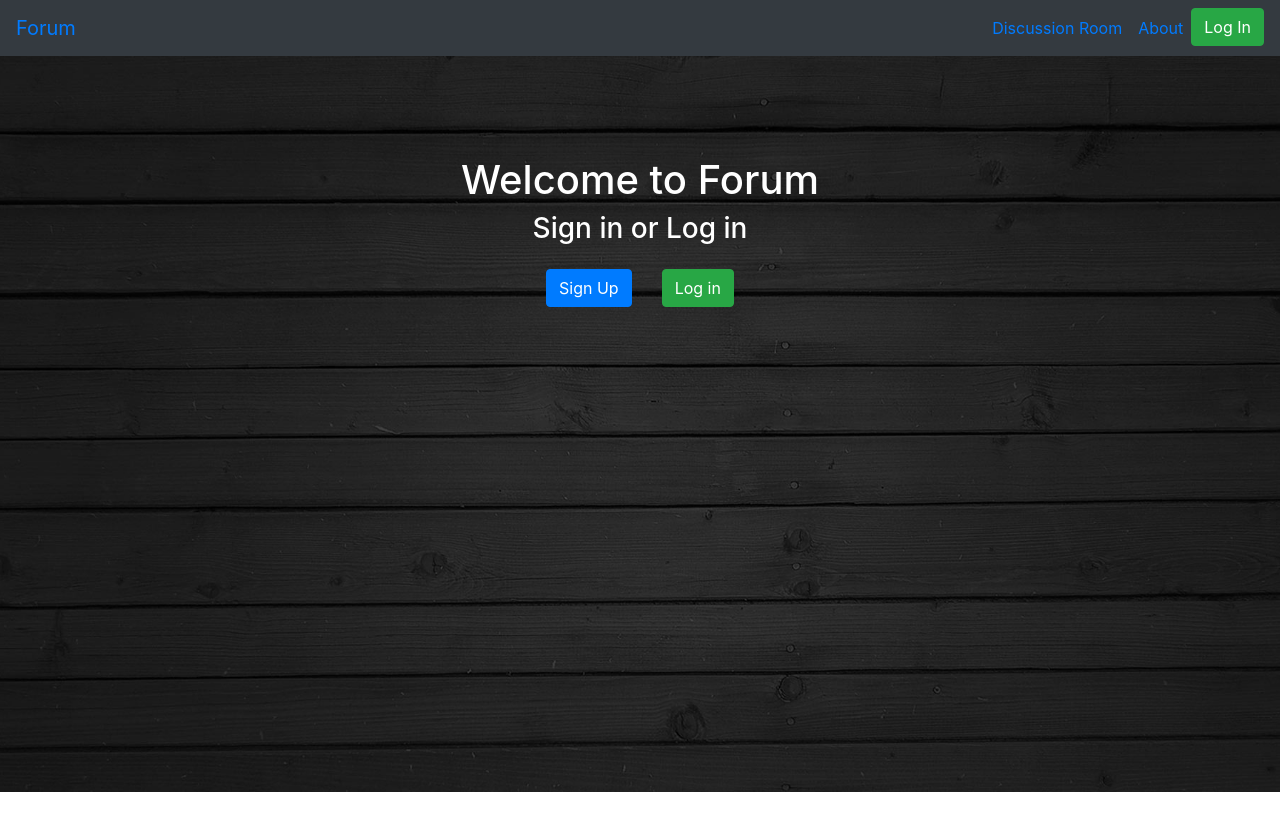
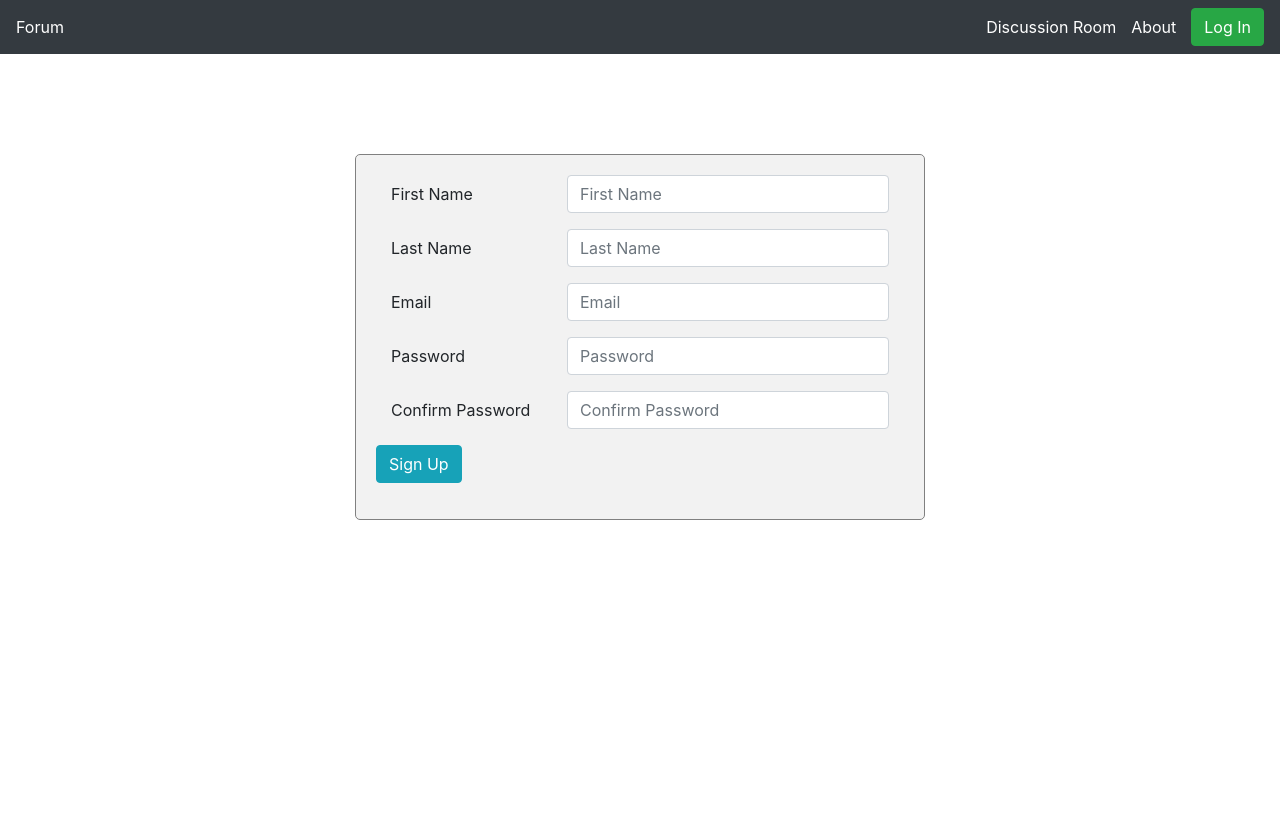
Before and after one commit to tsettle44/33to1_API, a React (Create React App) app in the folder client/: page /sign-up in a window 1280 px wide. Shown: the top 830 px of the page. Before the commit the page ends 800 px from the top, so only its background shows below. Built offline with nearby package versions, Linux system fonts and the light colour scheme.

Commit message:
page layout complete

```diff
--- a/client/src/App.js
+++ b/client/src/App.js
@@ -1,14 +1,25 @@
 import React, { Component } from "react";
-import NavBar from "./components/Navbar";
-import Body from "./components/Body";
+import NavBar from "./components/layout/Navbar";
+import Body from "./components/layout/Body";
+import About from "./components/pages/About";
+import { BrowserRouter as Router, Route } from "react-router-dom";
+import SignUp from "./components/pages/SignUp";
+import Login from "./components/pages/Login";
+import DiscussionRoom from "./components/pages/DiscussionRoom";
 
 class App extends Component {
   render() {
     return (
-      <div>
-        <NavBar></NavBar>
-        <Body></Body>
-      </div>
+      <Router>
+        <div>
+          <NavBar />
+          <Route exact path="/" component={Body}></Route>
+          <Route path="/about" component={About}></Route>
+          <Route path="/discussion-room" component={DiscussionRoom}></Route>
+          <Route path="/sign-up" component={SignUp}></Route>
+          <Route path="/login" component={Login}></Route>
+        </div>
+      </Router>
     );
   }
 }
--- a/client/src/Components/Body.js
+++ b/client/src/components/layout/Body.js
@@ -1,7 +1,7 @@
 import React, { Component } from "react";
 import { Container, Row, Col, Button } from 'reactstrap';
-import "../styles/body.css";
-import axios from "axios";
+import { Link } from "react-router-dom";
+import "../../styles/body.css";
 
 class Body extends Component{
     render() {
@@ -17,8 +17,12 @@ class Body extends Component{
                         </Row>
                         <Row>
                             <Col sm="12" md={{ size: 6, offset: 3 }} className="center header">
-                                <Button className="margin" color="primary">Sign Up</Button>
-                                <Button className="margin" color="success">Log in</Button>
+                                <Link to="/sign-up">
+                                    <Button className="margin" color="primary">Sign Up</Button>
+                                </Link>
+                                <Link to="login">
+                                    <Button className="margin" color="success">Log in</Button>
+                                </Link>
                             </Col>
                         </Row>
                     </div>
--- a/client/src/Components/Navbar.js
+++ b/client/src/components/layout/Navbar.js
@@ -1,16 +1,13 @@
 import React, { Component } from "react";
-import { BrowserRouter as Router, Link } from "react-router-dom";
+import { Link } from "react-router-dom";
 import {
   Collapse,
   Navbar,
   NavbarToggler,
-  NavbarBrand,
   Nav,
   NavItem,
-  NavLink,
   Button
 } from "reactstrap";
-import "../styles/navbar.css";
 
 class NavBar extends Component {
   constructor(props) {
@@ -29,39 +26,36 @@ class NavBar extends Component {
 
   render() {
     return (
-      <Router>
         <Navbar color="dark" light expand="md">
-          <NavbarBrand>
-            <Link to="/">Forum</Link>
-          </NavbarBrand>
+          <Link style={NavStyle} to="/">Forum</Link>
           <NavbarToggler onClick={this.toggle} />
           <Collapse isOpen={this.state.isOpen} navbar>
             <Nav className="ml-auto" navbar>
-              <NavItem style={NavStyle}>
-                <NavLink>
-                  <Link to="/discussion-room">Discussion Room</Link>
-                </NavLink>
+              <NavItem style={center}>
+                  <Link style={NavStyle} to="/discussion-room">Discussion Room</Link>
               </NavItem>
-              <NavItem>
-                <NavLink>
-                  <Link to="/about">About</Link>
-                </NavLink>
+              <NavItem style={center}>
+                  <Link style={NavStyle} to="/about">About</Link>
               </NavItem>
-              <NavItem>
                 <Link to="/login">
                   <Button className="btn btn-success">Log In</Button>
                 </Link>
-              </NavItem>
             </Nav>
           </Collapse>
         </Navbar>
-      </Router>
     );
   }
 }
 
 const NavStyle = {
-  textDecoration: "none"
+  textDecoration: 'none',
+  color: '#fff',
+  paddingRight: '15px',
 }
 
+const center = {
+  paddingTop: '7px',
+}
+
+
 export default NavBar;
--- /dev/null
+++ b/client/src/components/pages/About.js
@@ -0,0 +1,13 @@
+import React, { Component } from 'react'
+
+export class About extends Component {
+  render() {
+    return (
+      <div>
+        <h1>About Page</h1>
+      </div>
+    )
+  }
+}
+
+export default About
--- /dev/null
+++ b/client/src/components/pages/DiscussionRoom.js
@@ -0,0 +1,13 @@
+import React, { Component } from 'react'
+
+export class DiscussionRoom extends Component {
+  render() {
+    return (
+      <div>
+        <h1>Discussion Room</h1>
+      </div>
+    )
+  }
+}
+
+export default DiscussionRoom
--- /dev/null
+++ b/client/src/components/pages/Login.js
@@ -0,0 +1,48 @@
+import React, { Component } from 'react'
+import { Container, Row, Form, FormGroup, Label, Col, Input, Button } from 'reactstrap';
+
+export class Login extends Component {
+  render() {
+    return (
+        <Container>
+            <Row style={rowStyle}>
+                <Col style={colStyle} sm="12" md={{ size: 6, offset: 3 }}>
+                    <Form style={formStlye}>
+                        <FormGroup row>
+                            <Label for="email" sm={4}>Email</Label>
+                            <Col sm={8}>
+                                <Input type="email" id="email" placeholder="Email" />
+                            </Col>
+                        </FormGroup>
+                        <FormGroup row>
+                            <Label for="password" sm={4}>Password</Label>
+                            <Col sm={8}>
+                                <Input type="password" id="password" placeholder="Password" />
+                            </Col>
+                        </FormGroup>
+                        <FormGroup row>
+                            <Button className="btn btn-success">Login</Button>
+                        </FormGroup>
+                    </Form>
+                </Col>
+            </Row>
+        </Container>
+    )
+  }
+}
+
+const rowStyle = {
+    marginTop: '100px'
+}
+
+const colStyle = {
+    border: '1px solid grey',
+    borderRadius: '5px',
+    backgroundColor: '#f2f2f2'
+}
+
+const formStlye = {
+    padding: '20px'
+}
+
+export default Login
--- /dev/null
+++ b/client/src/components/pages/SignUp.js
@@ -0,0 +1,66 @@
+import React, { Component } from 'react'
+import { Container, Row, Form, FormGroup, Label, Col, Input, Button } from 'reactstrap';
+
+export class SignUp extends Component {
+  render() {
+    return (
+        <Container>
+            <Row style={rowStyle}>
+                <Col style={colStyle} sm="12" md={{ size: 6, offset: 3 }}>
+                    <Form style={formStlye}>
+                        <FormGroup row>
+                            <Label for="firstName" sm={4}>First Name</Label>
+                            <Col sm={8}>
+                                <Input id="firstName" placeholder="First Name" />
+                            </Col>
+                        </FormGroup>
+                        <FormGroup row>
+                            <Label for="lastName" sm={4}>Last Name</Label>
+                            <Col sm={8}>
+                                <Input id="lastName" placeholder="Last Name" />
+                            </Col>
+                        </FormGroup>
+                        <FormGroup row>
+                            <Label for="email" sm={4}>Email</Label>
+                            <Col sm={8}>
+                                <Input type="email" id="email" placeholder="Email" />
+                            </Col>
+                        </FormGroup>
+                        <FormGroup row>
+                            <Label for="password" sm={4}>Password</Label>
+                            <Col sm={8}>
+                                <Input type="password" id="password" placeholder="Password" />
+                            </Col>
+                        </FormGroup>
+                        <FormGroup row>
+                            <Label for="confirmPassword" sm={4}>Confirm Password</Label>
+                            <Col sm={8}>
+                                <Input type="password" id="confirmPassword" placeholder="Confirm Password" />
+                            </Col>
+                        </FormGroup>
+                        <FormGroup row>
+                            <Button className="btn btn-info">Sign Up</Button>
+                        </FormGroup>
+                    </Form>
+                </Col>
+            </Row>
+        </Container>
+    )
+  }
+}
+
+const rowStyle = {
+    marginTop: '100px'
+}
+
+const colStyle = {
+    border: '1px solid grey',
+    borderRadius: '5px',
+    backgroundColor: '#f2f2f2'
+}
+
+const formStlye = {
+    padding: '20px'
+}
+
+export default SignUp
--- a/client/src/styles/body.css
+++ b/client/src/styles/body.css
@@ -5,7 +5,7 @@
     background-repeat: no-repeat;
 }
 .container {
-    height: 92vh;
+    height: 100vh;
 }
 
 .center{
```
Also changed, not shown: client/src/components/layout/Footer.js (renamed from client/src/Components/Footer.js).
